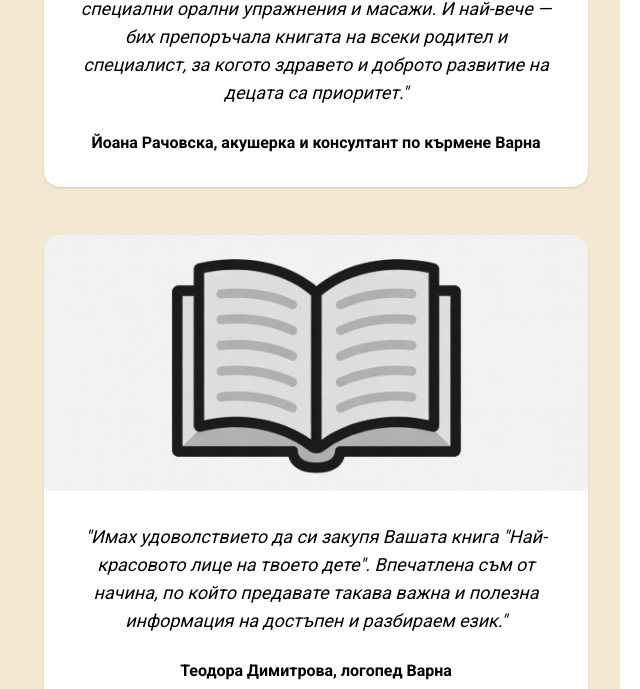
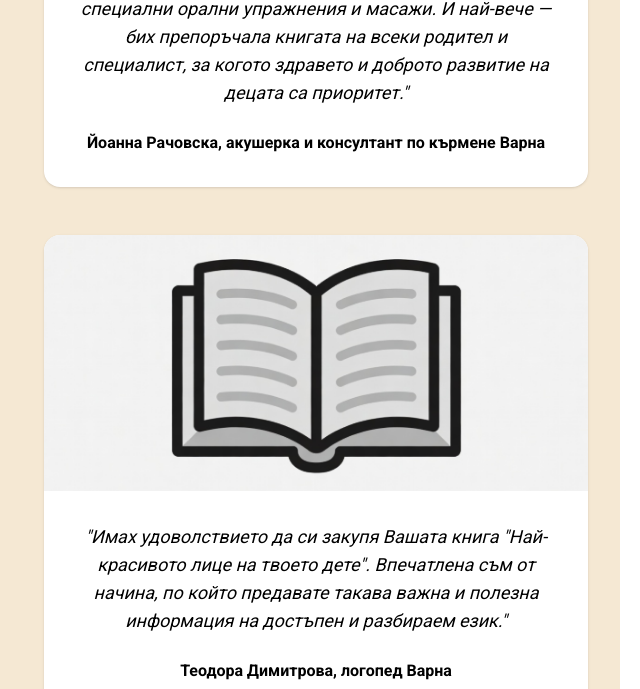
Before and after one commit to bezkaries/kniga2, a plain HTML site: page index.html in a window 1280 px wide. Shown: the part 5397-6086 px from the top of the page, 620-1260 px from the left. Drawn offline with nearby package versions, Linux system fonts and the light colour scheme.

Commit message:
Correct spelling of names in testimonials

```diff
--- a/index.html
+++ b/index.html
@@ -220,7 +220,7 @@
 
 И най-вече — бих препоръчала книгата на всеки родител и специалист, за когото здравето и доброто развитие на децата са приоритет."</p>
                         <div class="mt-6">
-                            <p class="font-semibold">Йоана Рачовска, акушерка и консултант по кърмене Варна</p>
+                            <p class="font-semibold">Йоанна Рачовска, акушерка и консултант по кърмене Варна</p>
                         </div>
                     </div>
                 </div>
@@ -240,7 +240,7 @@
                     <img src="/images/reviews.png" srcset="/images/reviews@2x.png 2x" alt="Testimonial" class="w-full h-64 object-cover">
                     <div class="p-8">
                         <p class="italic text-lg">"Имах удоволствието да си  закупя Вашата книга
-"Най-красовото лице на твоето дете". Впечатлена съм от начина, по който  предавате такава важна и полезна информация на достъпен и разбираем език."</p>
+"Най-красивото лице на твоето дете". Впечатлена съм от начина, по който  предавате такава важна и полезна информация на достъпен и разбираем език."</p>
                         <div class="mt-6">
                             <p class="font-semibold">Теодора Димитрова, логопед Варна</p>
                         </div>
```
